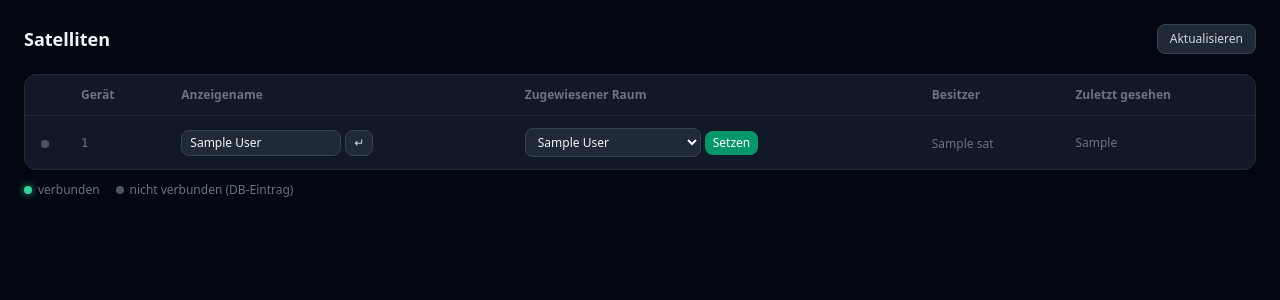
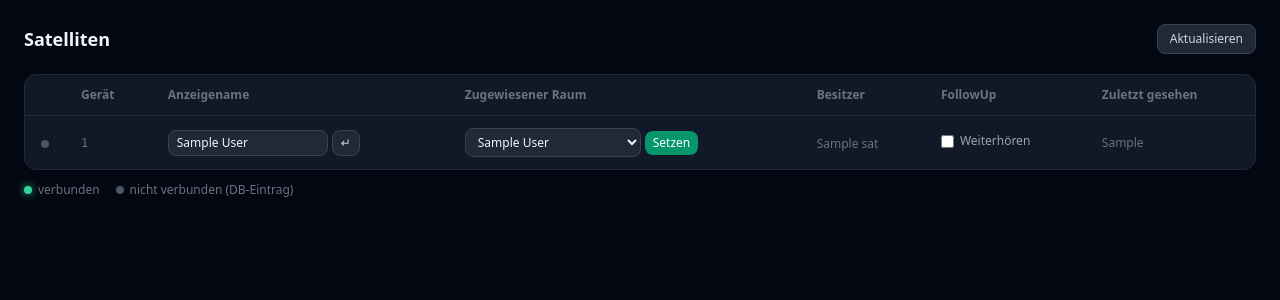
Before and after one commit to NurPech/hannah-webui, a Flask app: template hannah_webui/templates/satellites.html in a window 1280 px wide. Shown: the top 300 px of the page. Run offline with Flask 3, Linux system fonts and the light colour scheme; the template is opened without the code that fills it: most values are stand-ins (such as "Sample title", 1, 10 or a date in 2020); some libraries are stand-ins or nearby versions.

Commit message:
Release v1.15.0-public

```diff
--- a/hannah_webui/extensions.py
+++ b/hannah_webui/extensions.py
@@ -25,6 +25,7 @@ TRUST_LEVELS = {
     "delete_satellite": 10,
     "set_satellite_owner": 10,
     "trigger_firmware_update": 10,
+    "set_satellite_followup": 5,
     "list_settings": 10,
     "edit_setting": 10,
     "list_ble_tags": 10,
--- a/hannah_webui/templates/satellites.html
+++ b/hannah_webui/templates/satellites.html
@@ -21,6 +21,7 @@
         <th class="text-left px-4 py-3">Anzeigename</th>
         <th class="text-left px-4 py-3">Zugewiesener Raum</th>
         <th class="text-left px-4 py-3">Besitzer</th>
+        <th class="text-left px-4 py-3">FollowUp</th>
         <th class="text-left px-4 py-3">Zuletzt gesehen</th>
         {% if can_manage_firmware %}
         <th class="text-left px-4 py-3">Firmware</th>
@@ -91,6 +92,16 @@
           {% endif %}
         </td>
 
+        <td class="px-4 py-3">
+          <form method="post" action="{{ url_for('satellites.set_satellite_followup', device_id=sat.device_id) }}">
+            <label class="inline-flex items-center gap-1.5 cursor-pointer">
+              <input type="checkbox" name="enabled" value="1" {% if sat.smalltalk_followup_listen %}checked{% endif %}
+                     onchange="this.form.submit()"
+                     class="rounded bg-gray-800 border-gray-700 text-emerald-500 focus:ring-emerald-500 focus:ring-offset-gray-900">
+              <span class="text-xs text-gray-400">Weiterhören</span>
+            </label>
+          </form>
+        </td>
         <td class="px-4 py-3 text-xs text-gray-500">{{ sat.last_seen or '–' }}</td>
         {% if can_manage_firmware %}
         <td class="px-4 py-3">
@@ -195,6 +206,18 @@
         {% endif %}
       </div>
 
+      <div class="mt-3">
+        <label class="block text-xs text-gray-500 mb-1">FollowUp</label>
+        <form method="post" action="{{ url_for('satellites.set_satellite_followup', device_id=sat.device_id) }}">
+          <label class="inline-flex items-center gap-1.5 cursor-pointer">
+            <input type="checkbox" name="enabled" value="1" {% if sat.smalltalk_followup_listen %}checked{% endif %}
+                   onchange="this.form.submit()"
+                   class="rounded bg-gray-800 border-gray-700 text-emerald-500 focus:ring-emerald-500 focus:ring-offset-gray-900">
+            <span class="text-xs text-gray-400">Weiterhören nach Antwort</span>
+          </label>
+        </form>
+      </div>
+
       <div class="mt-3 text-xs text-gray-500">Zuletzt gesehen: <span class="text-gray-400">{{ sat.last_seen or '–' }}</span></div>
 
       {% if can_manage_firmware %}
--- a/requirements.txt
+++ b/requirements.txt
@@ -7,4 +7,4 @@ gunicorn>=21.2.0    # Produktions-WSGI-Server (siehe deploy/hannah-webui.service
 # Proto schema — published package instead of the git-submodule/local-codegen
 # pattern (#60); pins the runtime proto/gRPC-version coupling that used to be
 # handled by matching grpcio-tools' version locally
-hannah-proto>=0.5.3
+hannah-proto>=0.5.4
```
Also changed, not shown: hannah_webui/blueprints/satellites.py (+12 -0 lines), hannah_webui/grpc_client.py (+7 -0 lines), tests/fake_hannah_client.py (+8 -0 lines), tests/test_app.py (+9 -0 lines), CHANGELOG.md, 1 other file.
